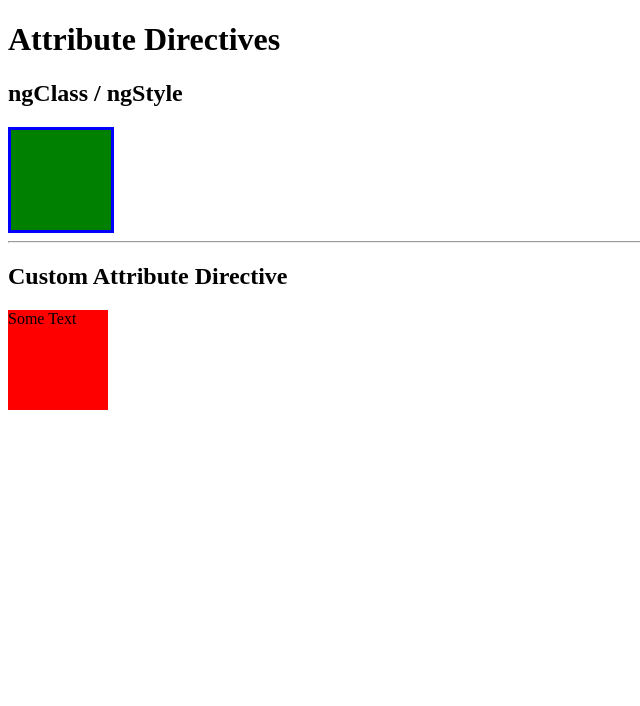
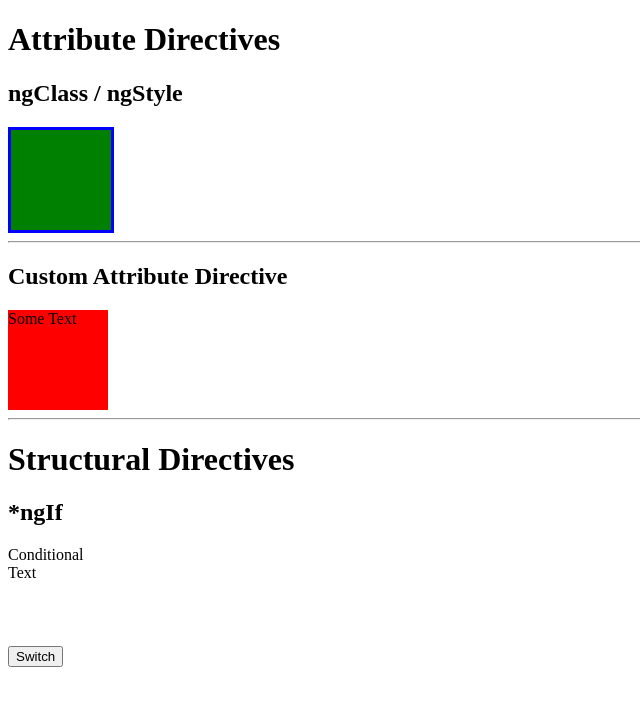
Before and after one commit to leotm/angular-2.directives, an Angular app: page / in a window 1280 px wide. Shown: the top 706 px of the page, without its empty margins (0-640 px from the left). Built offline with nearby package versions, Linux system fonts and the light colour scheme.

Commit message:
Try *ngIf

```diff
--- a/src/app/app.component.html
+++ b/src/app/app.component.html
@@ -4,3 +4,8 @@
 <hr>
 <h2>Custom Attribute Directive</h2>
 <div [defaultColor] = "'red'" [dirHighlight]="'blue'">Some Text</div>
+<hr>
+<h1>Structural Directives</h1>
+<h2>*ngIf</h2>
+<div *ngIf="switch">Conditional Text</div>
+<button (click)="onSwitch()">Switch</button>
--- a/src/app/app.component.ts
+++ b/src/app/app.component.ts
@@ -6,5 +6,8 @@
   styleUrls: ['./app.component.css']
 })
 export class AppComponent {
-  title = 'dir works!';
+  private switch = true;
+  onSwitch () {
+    this.switch = false;
+  }
 }
```
